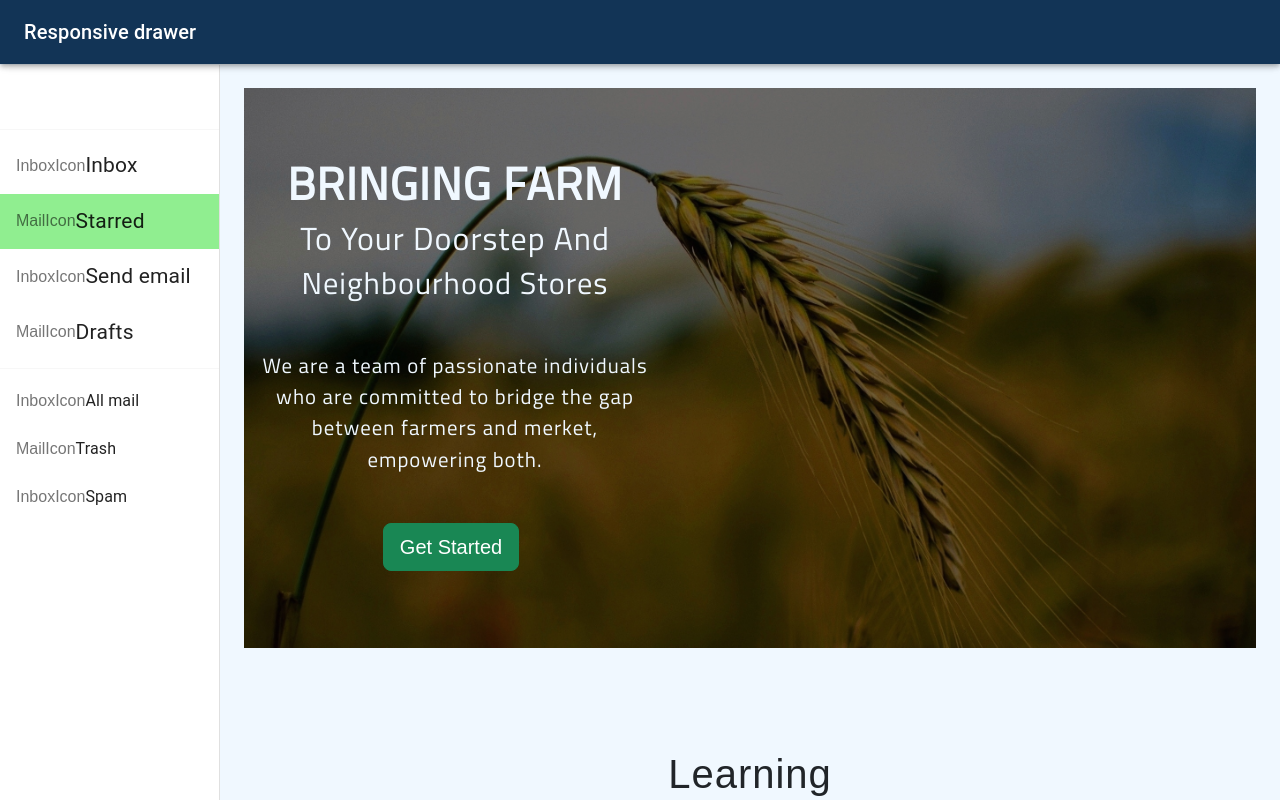
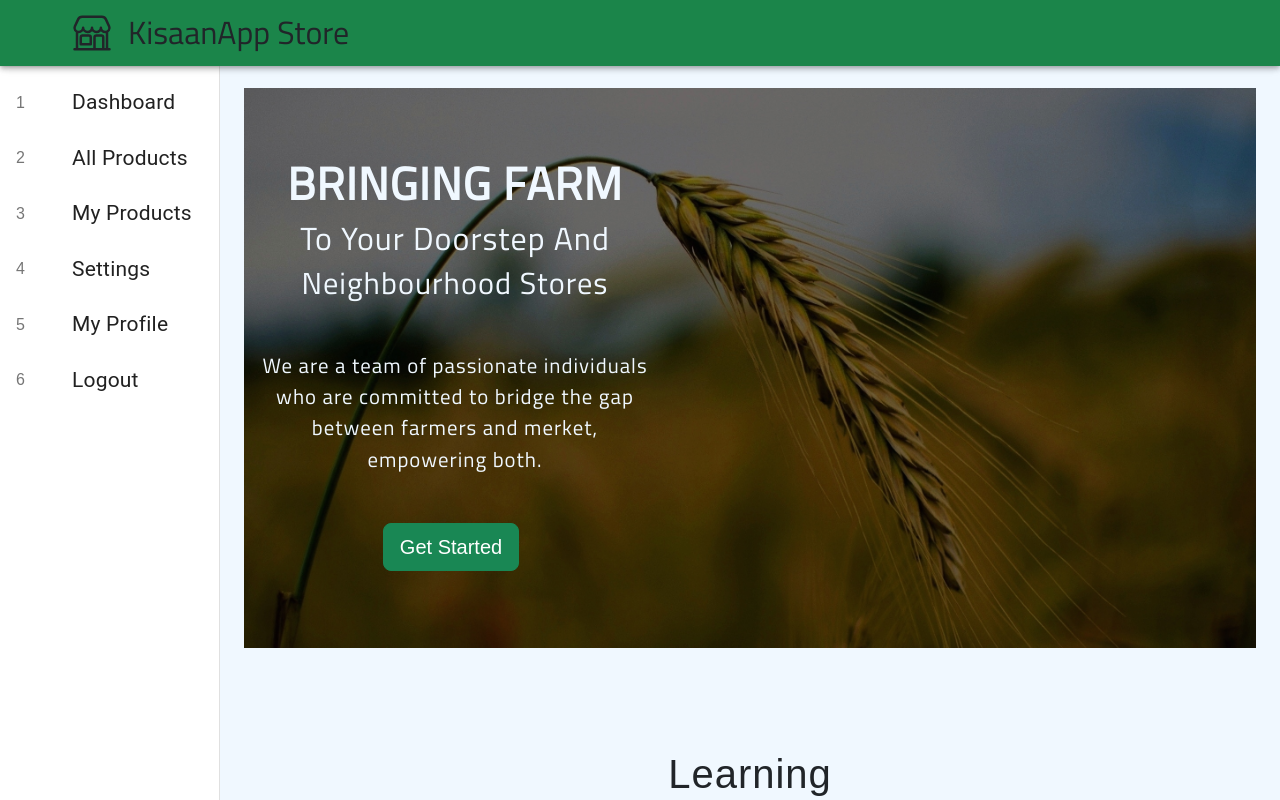
Before and after one commit to umar-tariq-1/Kisaan-App, a React (Create React App) app in the folder frontend/: page /about in a window 1280 px wide. Shown: the top 800 px of the page. Built offline with nearby package versions, Linux system fonts and the light colour scheme; what react-fns would draw is missing.

Commit message:
Customized the drawer

```diff
--- a/frontend/src/App.js
+++ b/frontend/src/App.js
@@ -5,10 +5,12 @@ import Login from "./pages/Login/login";
 import Contact from "./pages/Contact/contact";
 import About from "./pages/About/about";
 import Dashboard from "./pages/Auth/Dashboard/Dashboard";
+import ScrollToTop from "./utils/ScrollToTop/ScrollToTop";
 
 function App() {
   return (
     <Router>
+      <ScrollToTop />
       <Routes>
         <Route path="/" exact Component={Home} />
         <Route path="/signup" Component={SignUp} />
--- /dev/null
+++ b/frontend/src/components/Drawer/CustomListItem.js
@@ -0,0 +1,22 @@
+import React from "react";
+
+import ListItem from "@mui/material/ListItem";
+import ListItemButton from "@mui/material/ListItemButton";
+import ListItemIcon from "@mui/material/ListItemIcon";
+import ListItemText from "@mui/material/ListItemText";
+
+const CustomListItem = (props) => {
+  return (
+    <ListItem onClick={props.handleClick} key={props.text} disablePadding>
+      <ListItemButton sx={{}} onClick={props.closeDrawer}>
+        <ListItemIcon>{props.icon}</ListItemIcon>
+        <ListItemText
+          primaryTypographyProps={{ fontSize: "21px" }}
+          primary={props.text}
+        />
+      </ListItemButton>
+    </ListItem>
+  );
+};
+
+export default CustomListItem;
--- a/frontend/src/components/Drawer/Drawer.js
+++ b/frontend/src/components/Drawer/Drawer.js
@@ -9,12 +9,12 @@ import Divider from "@mui/material/Divider";
 import Drawer from "@mui/material/Drawer";
 import IconButton from "@mui/material/IconButton";
 import List from "@mui/material/List";
-import ListItem from "@mui/material/ListItem";
-import ListItemButton from "@mui/material/ListItemButton";
-import ListItemIcon from "@mui/material/ListItemIcon";
-import ListItemText from "@mui/material/ListItemText";
 import Toolbar from "@mui/material/Toolbar";
 import Typography from "@mui/material/Typography";
+import { FiMenu } from "react-icons/fi";
+import { IoStorefrontOutline } from "react-icons/io5";
+import CustomListItem from "./CustomListItem";
+import { useNavigate } from "react-router-dom";
 
 const drawerWidth = 220;
 
@@ -34,40 +34,61 @@ function ResponsiveDrawer(props) {
     }
   };
 
+  const navigate = useNavigate();
+
   const drawer = (
     <div>
       <Toolbar />
       <Divider />
       <List>
-        {["Inbox", "Starred", "Send email", "Drafts"].map((text, index) => (
-          <ListItem key={text} disablePadding>
-            <ListItemButton
-              sx={text === "Starred" ? { background: "lightGreen" } : {}}
-              onClick={closeDrawer}
-            >
-              <ListItemIcon>
-                {index % 2 === 0 ? <>InboxIcon</> : <>MailIcon</>}
-              </ListItemIcon>
-              <ListItemText
-                primaryTypographyProps={{ fontSize: "21px" }}
-                primary={text}
-              />
-            </ListItemButton>
-          </ListItem>
-        ))}
-      </List>
-      <Divider />
-      <List>
-        {["All mail", "Trash", "Spam"].map((text, index) => (
-          <ListItem key={text} disablePadding onClick={closeDrawer}>
-            <ListItemButton>
-              <ListItemIcon>
-                {index % 2 === 0 ? <>InboxIcon</> : <>MailIcon</>}
-              </ListItemIcon>
-              <ListItemText primary={text} />
-            </ListItemButton>
-          </ListItem>
-        ))}
+        <CustomListItem
+          text="Dashboard"
+          icon={1}
+          handleClick={() => {
+            navigate("/");
+          }}
+          closeDrawer={closeDrawer}
+        />
+        <CustomListItem
+          text="All Products"
+          icon={2}
+          handleClick={() => {
+            navigate("/");
+          }}
+          closeDrawer={closeDrawer}
+        />
+        <CustomListItem
+          text="My Products"
+          icon={3}
+          handleClick={() => {
+            navigate("/");
+          }}
+          closeDrawer={closeDrawer}
+        />
+        <CustomListItem
+          text="Settings"
+          icon={4}
+          handleClick={() => {
+            navigate("/");
+          }}
+          closeDrawer={closeDrawer}
+        />
+        <CustomListItem
+          text="My Profile"
+          icon={5}
+          handleClick={() => {
+            navigate("/");
+          }}
+          closeDrawer={closeDrawer}
+        />
+        <CustomListItem
+          text="Logout"
+          icon={6}
+          handleClick={() => {
+            navigate("/");
+          }}
+          closeDrawer={closeDrawer}
+        />
       </List>
     </div>
   );
@@ -81,29 +102,49 @@ function ResponsiveDrawer(props) {
       <AppBar
         position="fixed"
         sx={{
-          background: "#123456",
+          background: "#1b854a",
+          height: "66px",
           zIndex: (theme) => theme.zIndex.drawer + 1,
         }}
       >
         <Toolbar>
           <IconButton
-            color="inherit"
+            color="rgb(33, 37, 41)"
             aria-label="open drawer"
             edge="start"
             onClick={handleDrawerToggle}
-            sx={{ mr: 2, display: { sm: "none" } }}
+            sx={{ ml: "2px", mr: 2, display: { md: "none" } }}
           >
-            <>MenuIcon</>
+            <FiMenu size={48} />
           </IconButton>
-          <Typography variant="h6" noWrap component="div">
-            Responsive drawer
-          </Typography>
+
+          <div className="d-none d-lg-flex mt-2 ms-5">
+            <IoStorefrontOutline color="rgb(33, 37, 41)" size={40} />
+            <h2
+              style={{
+                fontFamily: "Titillium Web, sans-serif",
+                color: "rgb(33, 37, 41)",
+              }}
+              className="h2 ms-3"
+            >
+              KisaanApp Store
+            </h2>
+          </div>
+          {/* <Typography color={"rgb(33, 37, 41)"} variant="h5" component="div">
+            <Icon sx={{ ml: 2, display: { xs: "none", md: "inline" } }}>
+              <IoStorefrontOutline color="rgb(33, 37, 41)" size={40} />
+            </Icon>
+            &nbsp;&nbsp;KisaanApp Admin
+          </Typography> */}
         </Toolbar>
       </AppBar>
 
       <Box
         component="nav"
-        sx={{ width: { sm: drawerWidth }, flexShrink: { sm: 0 } }}
+        sx={{
+          width: { md: drawerWidth },
+          flexShrink: { md: 0 },
+        }}
         aria-label="mailbox folders"
       >
         {/* The implementation can be swapped with js to avoid SEO duplication of links. */}
@@ -113,11 +154,12 @@ function ResponsiveDrawer(props) {
           open={mobileOpen}
           onClose={handleDrawerToggle}
           sx={{
-            display: { xs: "block", sm: "none" },
+            display: { xs: "block", md: "none" },
             "& .MuiDrawer-paper": {
               boxSizing: "border-box",
               width: drawerWidth,
-              marginTop: "56px",
+              marginTop: { xs: "5px", sm: "-3px" },
+              height: { xs: "calc(100% - 5px)", sm: "calc(100% + 3px)" },
             },
           }}
         >
@@ -127,11 +169,11 @@ function ResponsiveDrawer(props) {
         <Drawer
           variant="permanent"
           sx={{
-            display: { xs: "none", sm: "block" },
+            display: { xs: "none", md: "block" },
             "& .MuiDrawer-paper": {
               boxSizing: "border-box",
               width: drawerWidth,
-              marginTop: "65px",
+              marginTop: "2px",
             },
           }}
           open
@@ -145,7 +187,7 @@ function ResponsiveDrawer(props) {
         sx={{
           flexGrow: 1,
           p: 3,
-          width: { sm: `calc(100% - ${drawerWidth}px)` },
+          width: { md: `calc(100% - ${drawerWidth}px)` },
         }}
       >
         <Toolbar />
--- /dev/null
+++ b/frontend/src/utils/ScrollToTop/ScrollToTop.js
@@ -0,0 +1,13 @@
+import { useEffect } from "react";
+import { useLocation } from "react-router-dom";
+
+function ScrollToTop() {
+  const { pathname } = useLocation();
+  useEffect(() => {
+    window.scrollTo(0, 0);
+  }, [pathname]);
+
+  return null;
+}
+
+export default ScrollToTop;
```
